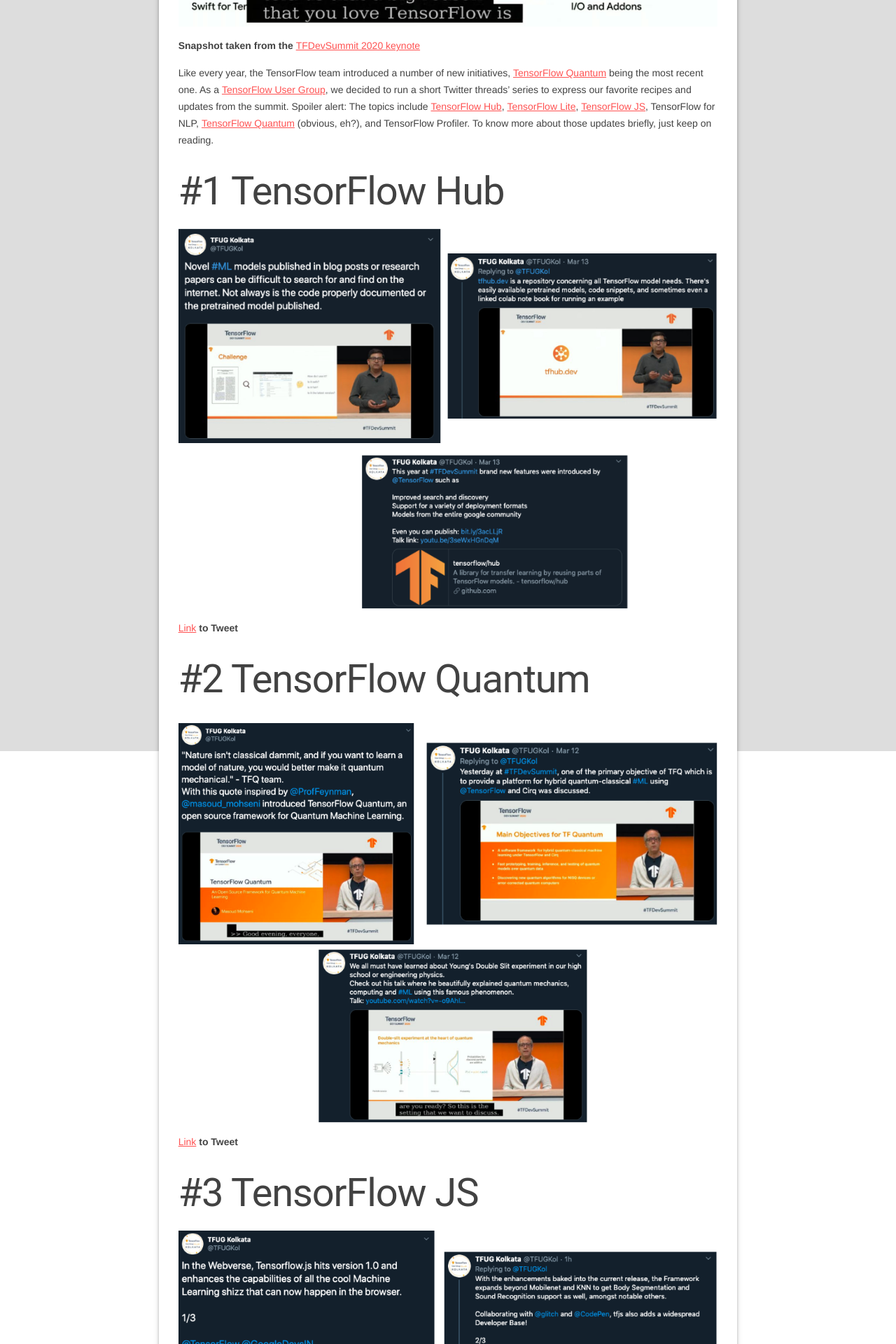
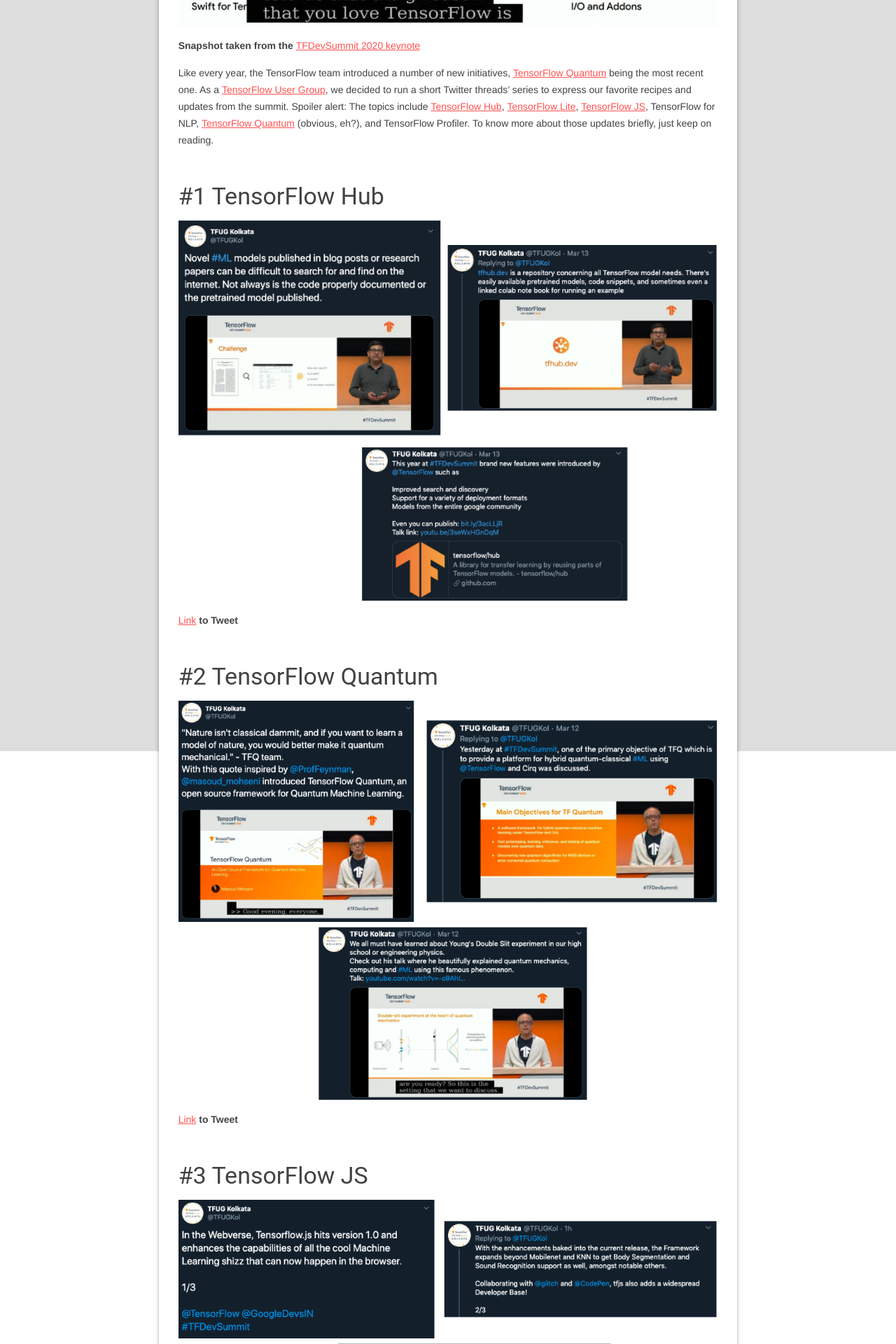
Before and after one commit to gdgmanagua/jekyll-mdl, a Jekyll site: the page built from _posts/2020-03-18-celebrating-tf-dev-summit.markdown, in a window 1280 px wide. Shown: the part 987-2907 px from the top of the page at 70% size. Built offline with Jekyll 4.4.1, drawn with Linux system fonts in a browser that asks for light colours; comment, search, counter and statistics services are not loaded.

Commit message:
Update 2020-03-18-celebrating-tf-dev-summit.markdown

```diff
--- a/_posts/2020-03-18-celebrating-tf-dev-summit.markdown
+++ b/_posts/2020-03-18-celebrating-tf-dev-summit.markdown
@@ -18,43 +18,43 @@
 
 Like every year, the TensorFlow team introduced a number of new initiatives, [<span class="underline">TensorFlow Quantum</span>](https://www.tensorflow.org/quantum/) being the most recent one. As a [<span class="underline">TensorFlow User Group</span>](https://www.tensorflow.org/community/groups), we decided to run a short Twitter threads’ series to express our favorite recipes and updates from the summit. Spoiler alert: The topics include [<span class="underline">TensorFlow Hub</span>](https://www.tensorflow.org/hub), [<span class="underline">TensorFlow Lite</span>](https://www.tensorflow.org/lite), [<span class="underline">TensorFlow JS</span>](https://www.tensorflow.org/js), TensorFlow for NLP, [<span class="underline">TensorFlow Quantum</span>](https://www.tensorflow.org/quantum) (obvious, eh?), and TensorFlow Profiler. To know more about those updates briefly, just keep on reading.
 
-# \#1 TensorFlow Hub
+### \#1 TensorFlow Hub
 
 ![](/assets/img/post_images/media_devsummit_blog/image1.png)
 
 **[<span class="underline">Link</span>](https://twitter.com/TFUGKol/status/1238351587304591360) to Tweet**
 
-# \#2 TensorFlow Quantum
+### \#2 TensorFlow Quantum
 
-# ![](/assets/img/post_images/media_devsummit_blog/image3.png)
+![](/assets/img/post_images/media_devsummit_blog/image3.png)
 
 **[<span class="underline">Link</span>](https://twitter.com/TFUGKol/status/1238139119278030850) to Tweet**
 
-# \#3 TensorFlow JS
+### \#3 TensorFlow JS
 
 ![](/assets/img/post_images/media_devsummit_blog/image2.png)
 
 **[<span class="underline">Link</span>](https://twitter.com/TFUGKol/status/1239553411877462016) to Tweet**
 
-# \#4 TensorFlow Lite
+### \#4 TensorFlow Lite
 
 ![](/assets/img/post_images/media_devsummit_blog/image7.png)
 
 **[<span class="underline">Link</span>](https://twitter.com/TFUGKol/status/1239192872533909505) to Tweet**
 
-# \#5 TensorFlow for NLP
+### \#5 TensorFlow for NLP
 
 ![](/assets/img/post_images/media_devsummit_blog/image5.png)
 
 **[<span class="underline">Link</span>](https://twitter.com/TFUGKol/status/1238487364080549889) to Tweet**
 
-# \#6 TensorFlow Profiler
+### \#6 TensorFlow Profiler
 
 ![](/assets/img/post_images/media_devsummit_blog/image4.png)
 
 **[<span class="underline">Link</span>](https://twitter.com/TFUGKol/status/1238081475288772611) to Tweet**
 
-# TensorFlow certification, revamped MLCC, more
+### TensorFlow certification, revamped MLCC, more
 
 This time there was something for all. The tensorFlow team introduced some really exciting news and opportunities. They are listed as follows:
 
@@ -68,7 +68,7 @@
 
 3. Revamped [<span class="underline">MLCC</span>](https://developers.google.com/machine-learning/crash-course): Google Machine Learning Crash Course is one of the finest crash courses on ML/DL out there. And they have just updated it to use TensorFlow 2.x and even better, students will now build models using tf.keras. The new exercises there will now have clearer instructions. If you are a beginner, it’s the best time to start your ML journey.
 
-# Conclusion
+## Conclusion
 
 \#TFDevSummit 2020 had Machine Learning recipes for everyone - be it a developer, a pro researcher or someone who is getting started with machine learning. They have increased support with tools and technologies in every domain. We at TensorFlow User Group Kolkata can't wait to explore them all. Meanwhile, as an ML enthusiast, you must have heard of Kaggle and some of you might be a pro in that sphere. But practically there is a huge difference in what Machine Learning is on Kaggle and off Kaggle, to give you more insights on this we have **Aakash Nain**, Research Engineer at Ola and also a GDE in ML joining us this Sunday. Don't worry we are going online hence be safe and learn from home. To grab this opportunity, register here: [<span class="underline">http://bit.ly/TFDSKol20Online</span>](http://bit.ly/TFDSKol20Online). Feel free to share this link in your own network.
 
```
